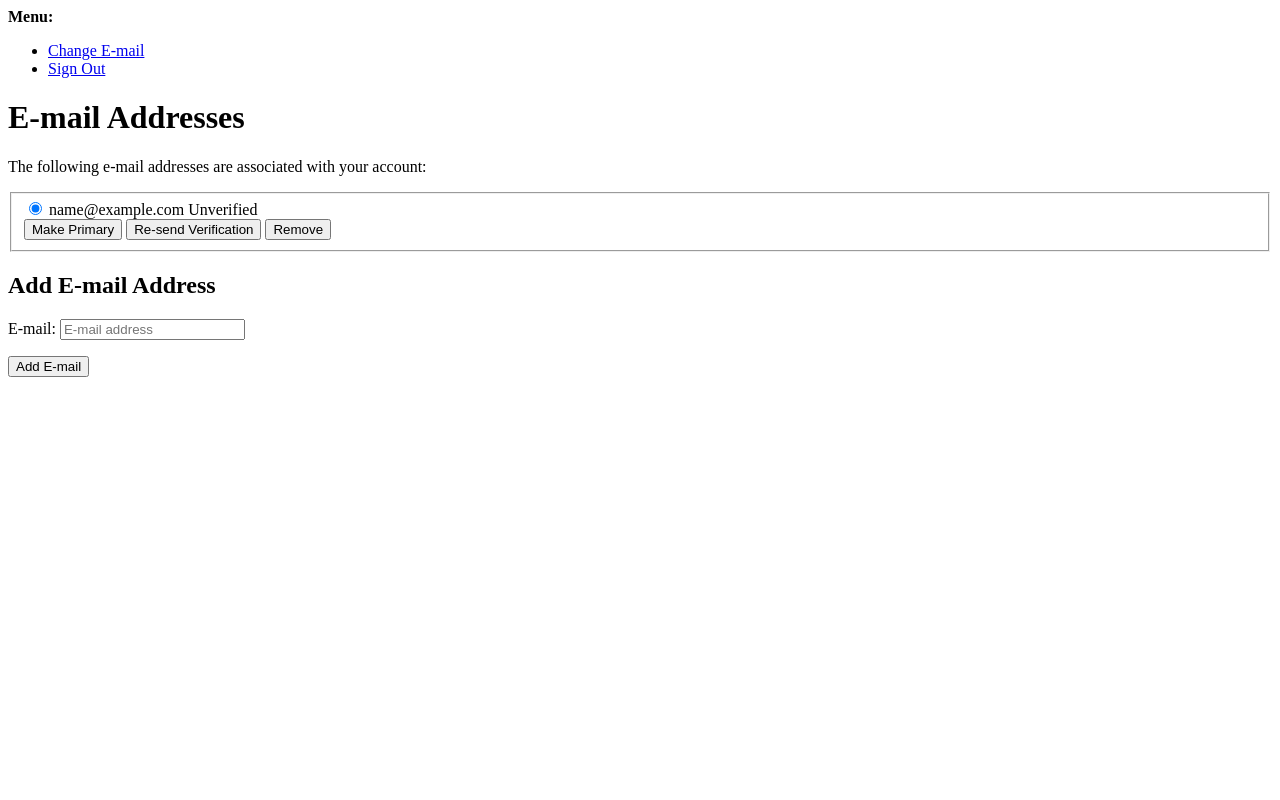
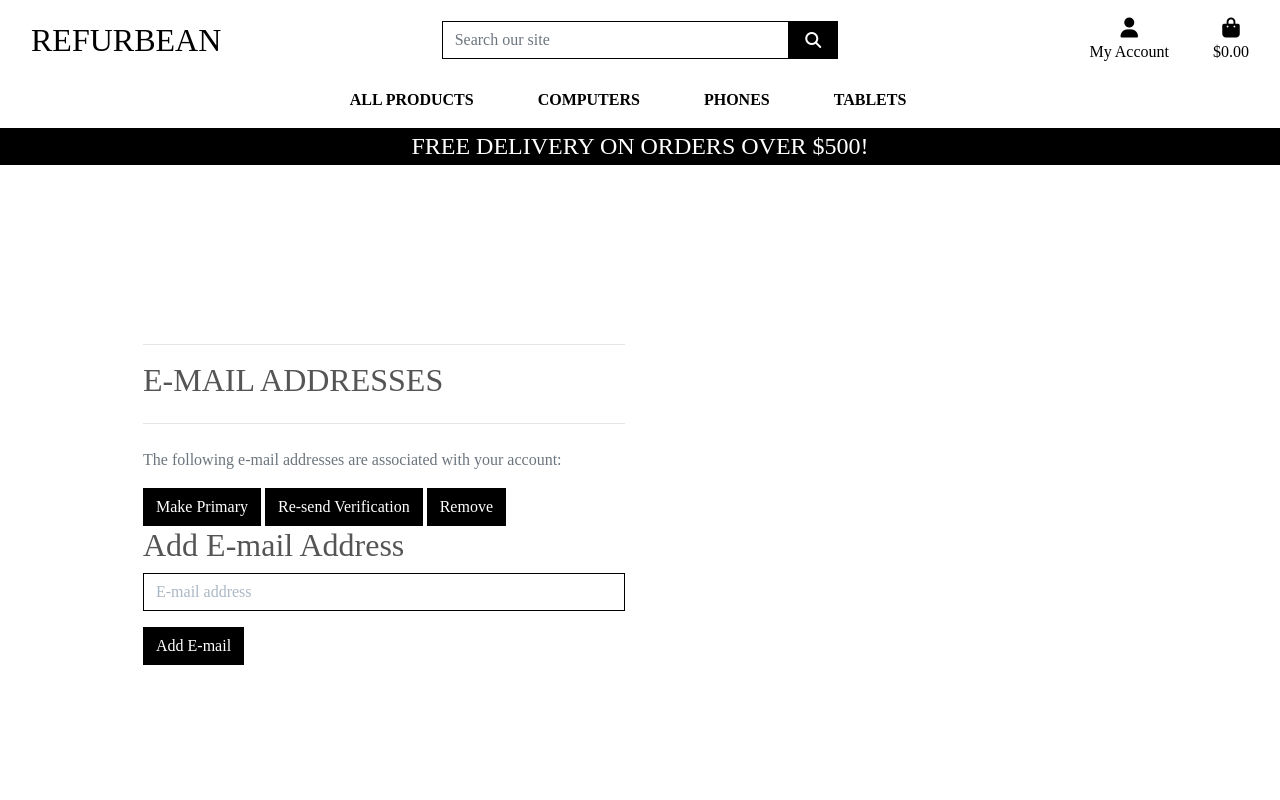
Before and after one commit to jonnybroughton/refurbean, a Django app: page /accounts/email/ in a window 1280 px wide. Run offline with Django 3.2, Linux system fonts and the light colour scheme; the visitor is signed in with stand-in values (Sample User, id 1); data comes from the database, SQL or seed files in the repository; parts of the project's set-up code (start-up, migrations or seed data) failed here and were passed over; some libraries are stand-ins or nearby versions; some web fonts are replaced.

Commit message:
update allauth templates and test user profiles

```diff
--- a/profiles/templates/profiles/profile.html
+++ b/profiles/templates/profiles/profile.html
@@ -23,4 +23,5 @@
                 <hr>
             </div>
         </div>
+        {{ profile }}
 {% endblock %}
--- a/static/css/base.css
+++ b/static/css/base.css
@@ -211,6 +211,60 @@ a.category-badge > span.badge:hover {
   }
 }
 
+/* Allauth form formatting */
+
+.allauth-form-inner-content p {
+    margin-top: 1.5rem; /* mt-4 */
+    color: #6c757d; /* text-secondary */
+}
+
+.allauth-form-inner-content input {
+    border-color: #000;
+    border-radius: 0;
+}
+
+.allauth-form-inner-content label:not([for='id_remember']) {
+    display: none;
+}
+
+.allauth-form-inner-content input::placeholder {
+    color: #aab7c4;
+}
+
+.allauth-form-inner-content button,
+.allauth-form-inner-content input[type='submit'] {
+	/* btn */
+	display: inline-block;
+    font-weight: 400;
+    color: #fff;
+    text-align: center;
+    vertical-align: middle;
+    -webkit-user-select: none;
+    -moz-user-select: none;
+    -ms-user-select: none;
+    user-select: none;
+    background-color: #000;
+    border: 1px solid #000;
+    padding: .375rem .75rem;
+    font-size: 1rem;
+    line-height: 1.5;
+    border-radius: 0;
+
+    /* standard bootstrap btn transitions */
+    transition: color .15s ease-in-out,background-color .15s ease-in-out,border-color .15s ease-in-out,box-shadow .15s ease-in-out;
+}
+
+.allauth-form-inner-content button:hover,
+.allauth-form-inner-content input[type='submit']:hover {
+	color: #fff;
+    background-color: #222;
+    border-color: #222;
+}
+
+.allauth-form-inner-content a {
+	color: #17a2b8; /* text-info */
+}
+
 /* fixed top navbar only on medium and up */
 @media (min-width: 992px) {
     .fixed-top-desktop-only {
--- a/templates/allauth/account/account_inactive.html
+++ b/templates/allauth/account/account_inactive.html
@@ -4,8 +4,10 @@
 
 {% block head_title %}{% trans "Account Inactive" %}{% endblock %}
 
-{% block content %}
-<h1>{% trans "Account Inactive" %}</h1>
+{% block inner_content %}
+<hr>
+<h2 class="logo-font mb-4">{% trans "Account Inactive" %}</h2>
+<hr>
 
 <p>{% trans "This account is inactive." %}</p>
 {% endblock %}
--- a/templates/allauth/account/base.html
+++ b/templates/allauth/account/base.html
@@ -1,43 +1,15 @@
-{% load i18n %}
-<!DOCTYPE html>
-<html>
-  <head>
-    <meta http-equiv="X-UA-Compatible" content="IE=edge">
-    <meta name="viewport" content="width=device-width, initial-scale=1.0">
-    <title>{% block head_title %}{% endblock %}</title>
-    {% block extra_head %}
-    {% endblock %}
-  </head>
-  <body>
-    {% block body %}
+{% extends "base.html" %}
 
-    {% if messages %}
-    <div>
-      <strong>{% trans "Messages:" %}</strong>
-      <ul>
-        {% for message in messages %}
-        <li>{{message}}</li>
-        {% endfor %}
-      </ul>
+{% block content %}
+    <div class="container header-container">
+        <div class="overlay"></div>
+        <div class="row">
+            <div class="col-12 col-md-6">
+                <div class="allauth-form-inner-content">
+                    {% block inner_content %}
+                    {% endblock %}
+                </div>
+            </div>
+        </div>
     </div>
-    {% endif %}
-
-    <div>
-      <strong>{% trans "Menu:" %}</strong>
-      <ul>
-        {% if user.is_authenticated %}
-        <li><a href="{% url 'account_email' %}">{% trans "Change E-mail" %}</a></li>
-        <li><a href="{% url 'account_logout' %}">{% trans "Sign Out" %}</a></li>
-        {% else %}
-        <li><a href="{% url 'account_login' %}">{% trans "Sign In" %}</a></li>
-        <li><a href="{% url 'account_signup' %}">{% trans "Sign Up" %}</a></li>
-        {% endif %}
-      </ul>
-    </div>
-    {% block content %}
-    {% endblock %}
-    {% endblock %}
-    {% block extra_body %}
-    {% endblock %}
-  </body>
-</html>
+{% endblock %}
--- a/templates/allauth/account/email.html
+++ b/templates/allauth/account/email.html
@@ -2,10 +2,12 @@
 
 {% load i18n %}
 
-{% block head_title %}{% trans "E-mail Addresses" %}{% endblock %}
+{% block head_title %}{% trans "Account" %}{% endblock %}
 
-{% block content %}
-    <h1>{% trans "E-mail Addresses" %}</h1>
+{% block inner_content %}
+    <hr>
+    <h2 class="logo-font mb-4">{% trans "E-mail Addresses" %}</h2>
+    <hr>
 {% if user.emailaddress_set.all %}
 <p>{% trans 'The following e-mail addresses are associated with your account:' %}</p>
 
@@ -44,15 +46,14 @@
 
 {% endif %}
 
-  {% if can_add_email %}
+
     <h2>{% trans "Add E-mail Address" %}</h2>
 
     <form method="post" action="{% url 'account_email' %}" class="add_email">
         {% csrf_token %}
-        {{ form.as_p }}
+        {{ form|crispy }}
         <button name="action_add" type="submit">{% trans "Add E-mail" %}</button>
     </form>
-  {% endif %}
 
 {% endblock %}
 
--- a/templates/allauth/account/email_confirm.html
+++ b/templates/allauth/account/email_confirm.html
@@ -6,8 +6,10 @@
 {% block head_title %}{% trans "Confirm E-mail Address" %}{% endblock %}
 
 
-{% block content %}
-<h1>{% trans "Confirm E-mail Address" %}</h1>
+{% block inner_content %}
+<hr>
+<h2 class="logo-font mb-4">{% trans "Confirm E-mail Address" %}</h2>
+<hr>
 
 {% if confirmation %}
 
--- a/templates/allauth/account/password_reset_from_key_done.html
+++ b/templates/allauth/account/password_reset_from_key_done.html
@@ -3,7 +3,9 @@
 {% load i18n %}
 {% block head_title %}{% trans "Change Password" %}{% endblock %}
 
-{% block content %}
-    <h1>{% trans "Change Password" %}</h1>
+{% block inner_content %}
+    <hr>
+    <h2 class="logo-font mb-4">{% trans "Change Password" %}</h2>
+    <hr>
     <p>{% trans 'Your password is now changed.' %}</p>
 {% endblock %}
--- a/templates/allauth/account/signup_closed.html
+++ b/templates/allauth/account/signup_closed.html
@@ -4,8 +4,10 @@
 
 {% block head_title %}{% trans "Sign Up Closed" %}{% endblock %}
 
-{% block content %}
-<h1>{% trans "Sign Up Closed" %}</h1>
+{% block inner_content %}
+<hr>
+<h2 class="logo-font mb-4">{% trans "Sign Up Closed" %}</h2>
+<hr>
 
 <p>{% trans "We are sorry, but the sign up is currently closed." %}</p>
 {% endblock %}
--- a/templates/base.html
+++ b/templates/base.html
@@ -23,10 +23,10 @@
     {% endblock %}
 
     {% block corejs %}
-        <script src="https://kit.fontawesome.com/1d34de2bd6.js" crossorigin="anonymous"></script>
-        <script src="https://code.jquery.com/jquery-3.4.1.slim.min.js" integrity="sha384-J6qa4849blE2+poT4WnyKhv5vZF5SrPo0iEjwBvKU7imGFAV0wwj1yYfoRSJoZ+n" crossorigin="anonymous"></script>
-        <script src="https://cdn.jsdelivr.net/npm/jquery@3.5.1/dist/jquery.min.js" integrity="sha256-9/aliU8dGd2tb6OSsuzixeV4y/faTqgFtohetphbbj0=" crossorigin="anonymous"></script>
-        <script src="https://stackpath.bootstrapcdn.com/bootstrap/4.4.1/js/bootstrap.min.js" integrity="sha384-wfSDF2E50Y2D1uUdj0O3uMBJnjuUD4Ih7YwaYd1iqfktj0Uod8GCExl3Og8ifwB6" crossorigin="anonymous"></script>
+    <script src="https://kit.fontawesome.com/1d34de2bd6.js" crossorigin="anonymous"></script>
+    <script src="https://cdn.jsdelivr.net/npm/jquery@3.5.1/dist/jquery.min.js" integrity="sha256-9/aliU8dGd2tb6OSsuzixeV4y/faTqgFtohetphbbj0=" crossorigin="anonymous"></script>
+    <script src="https://cdn.jsdelivr.net/npm/popper.js@1.16.1/dist/umd/popper.min.js" integrity="sha384-9/reFTGAW83EW2RDu2S0VKaIzap3H66lZH81PoYlFhbGU+6BZp6G7niu735Sk7lN" crossorigin="anonymous"></script>
+    <script src="https://cdn.jsdelivr.net/npm/bootstrap@4.6.2/dist/js/bootstrap.min.js" integrity="sha384-+sLIOodYLS7CIrQpBjl+C7nPvqq+FbNUBDunl/OZv93DB7Ln/533i8e/mZXLi/P+" crossorigin="anonymous"></script>
         <!--Stripe-->
         <script src="https://js.stripe.com/v3/"></script>
     {% endblock %}
@@ -72,7 +72,7 @@
                                 {% if request.user.is_superuser %}
                                     <a href="" class="dropdown-item">Product Management</a>
                                 {% endif %}
-                                <a href="" class="dropdown-item">My Profile</a>
+                                <a href="{% url 'profile' %}" class="dropdown-item">My Profile</a>
                                 <a href="{% url 'account_logout' %}" class="dropdown-item">Logout</a>
                             {% else %}
                                 <a href="{% url 'account_signup' %}" class="dropdown-item">Register</a>
```
Also changed, not shown: profiles/views.py (+7 -2 lines), templates/allauth/account/login.html (+9 -4 lines), templates/allauth/account/logout.html (+5 -3 lines), templates/allauth/account/password_change.html (+6 -4 lines), templates/allauth/account/password_reset.html (+6 -3 lines), templates/allauth/account/password_reset_done.html (+5 -3 lines), templates/allauth/account/password_reset_from_key.html (+14 -7 lines), templates/allauth/account/password_set.html (+5 -3 lines), templates/allauth/account/signup.html (+7 -4 lines), templates/allauth/account/verification_sent.html (+5 -3 lines), templates/allauth/account/verified_email_required.html (+5 -3 lines).
